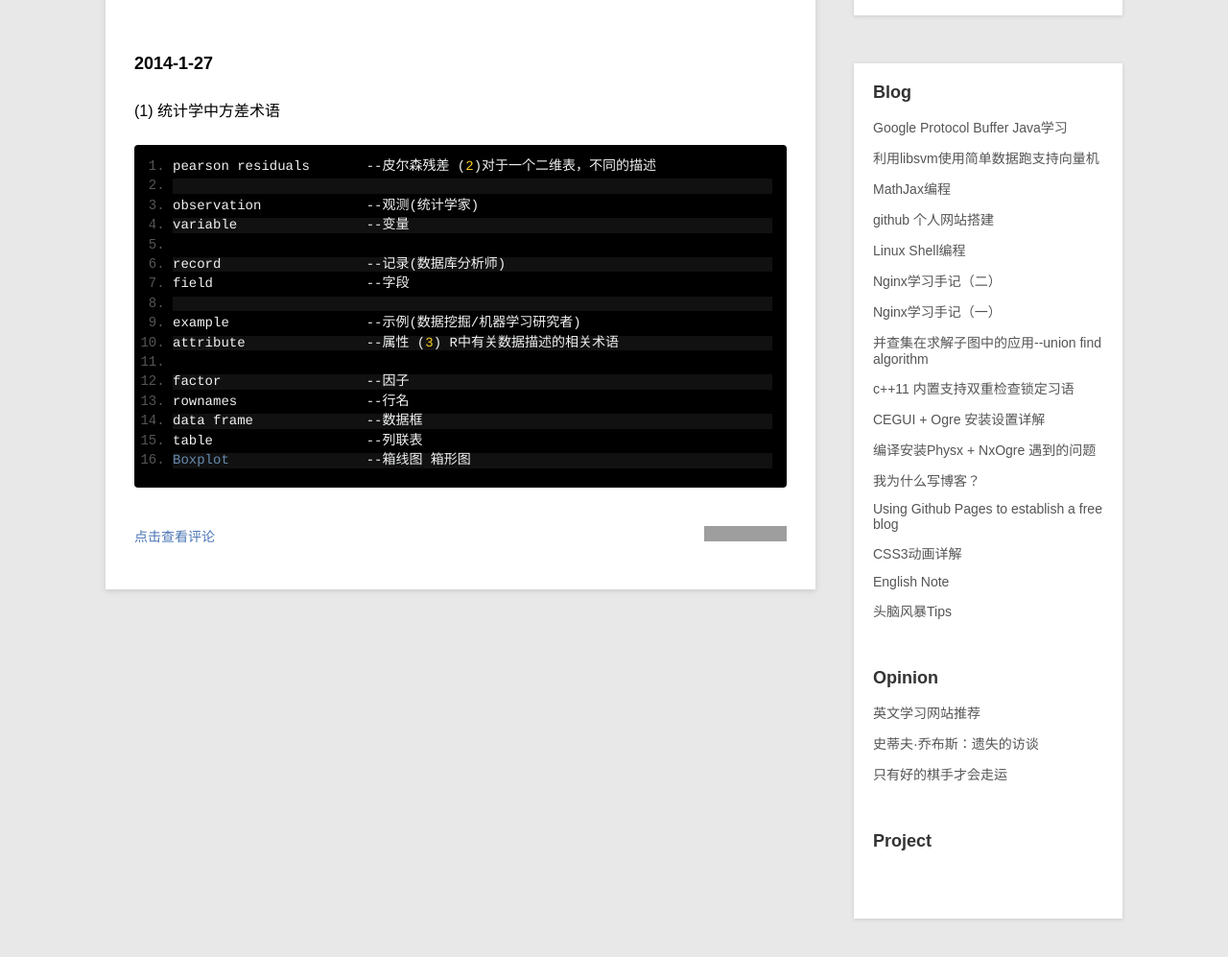
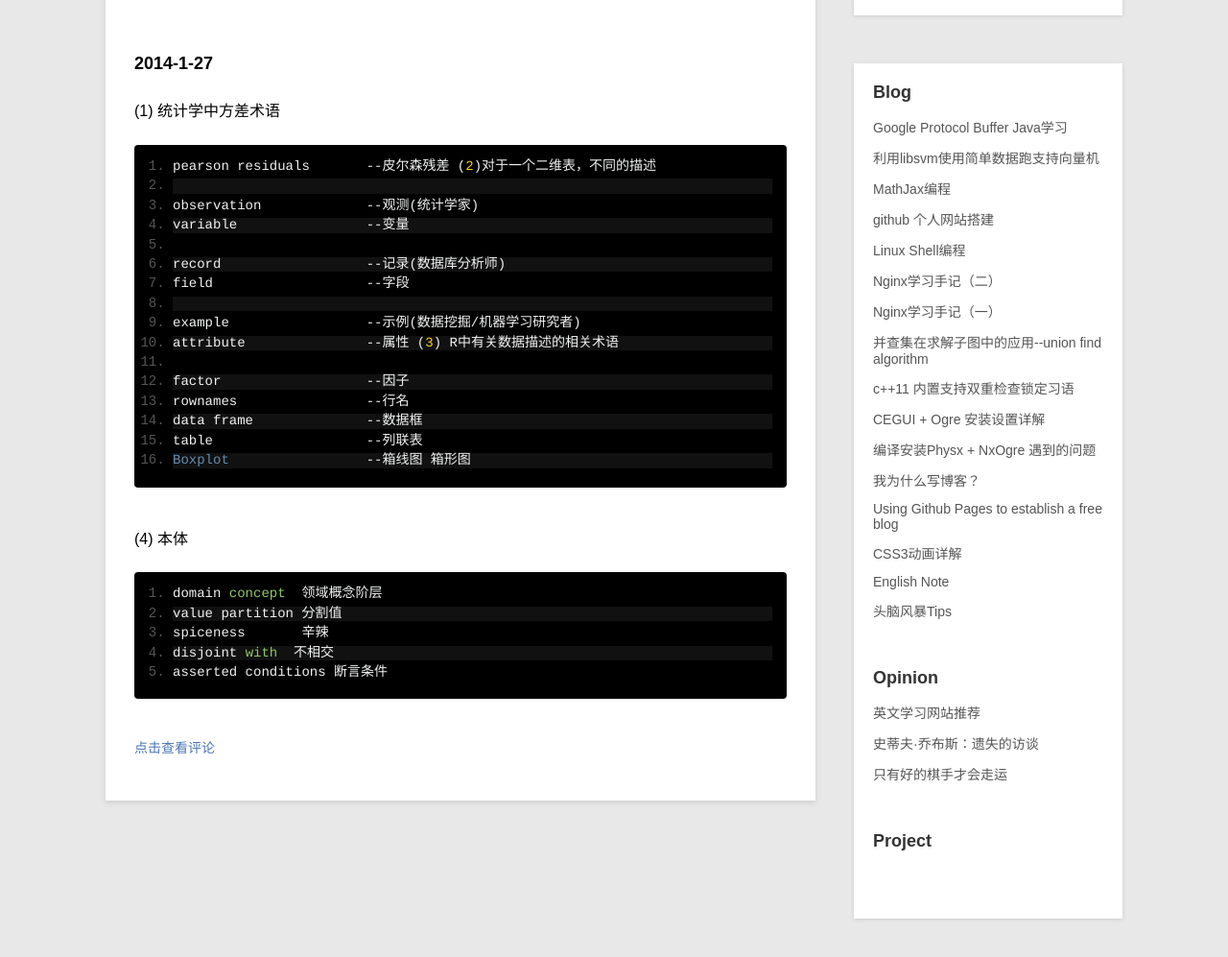
Before and after one commit to swinghu/swinghu.github.com, a Jekyll site: the page built from _posts/blog/1970-1-2-english-note.md, in a window 1280 px wide, cut to the strip 189-1196 px from the top of the page. Shown: the top 997 px of the strip at 96% size. Built offline with Jekyll 4.4.1, drawn with Linux system fonts in a browser that asks for light colours; Markdown is read by kramdown in place of the engine named in the settings; grey boxes are pictures that could not be loaded.

Commit message:
modified the english note

```diff
--- a/_posts/blog/1970-1-2-english-note.md
+++ b/_posts/blog/1970-1-2-english-note.md
@@ -25,3 +25,11 @@ category: blog
 	data frame		--数据框
 	table			--列联表
 	Boxplot			--箱线图 箱形图
+
+(4) 本体
+
+	domain concept  领域概念阶层
+	value partition 分割值
+	spiceness	辛辣
+	disjoint with  不相交
+	asserted conditions 断言条件
```
